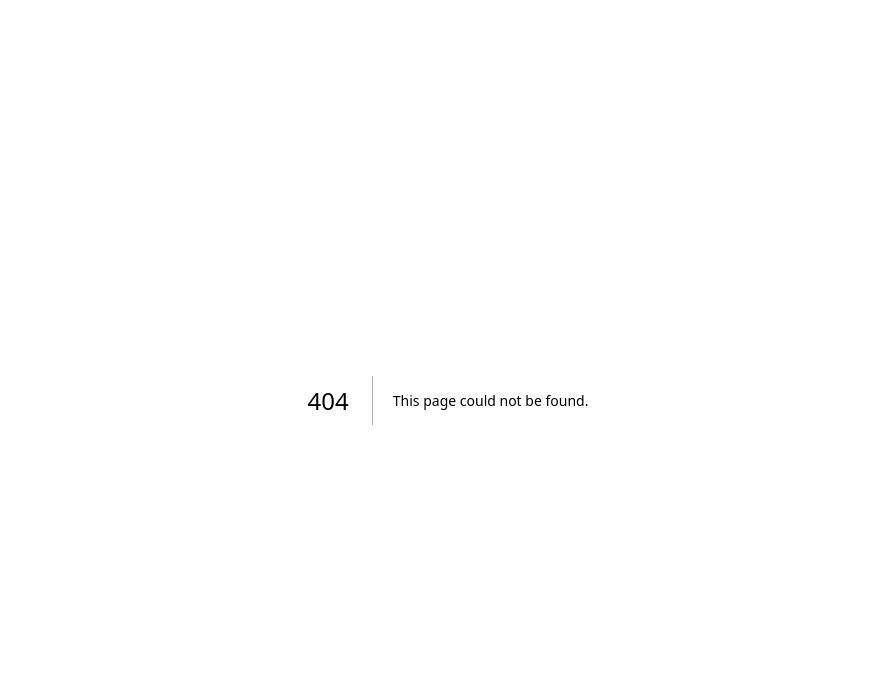
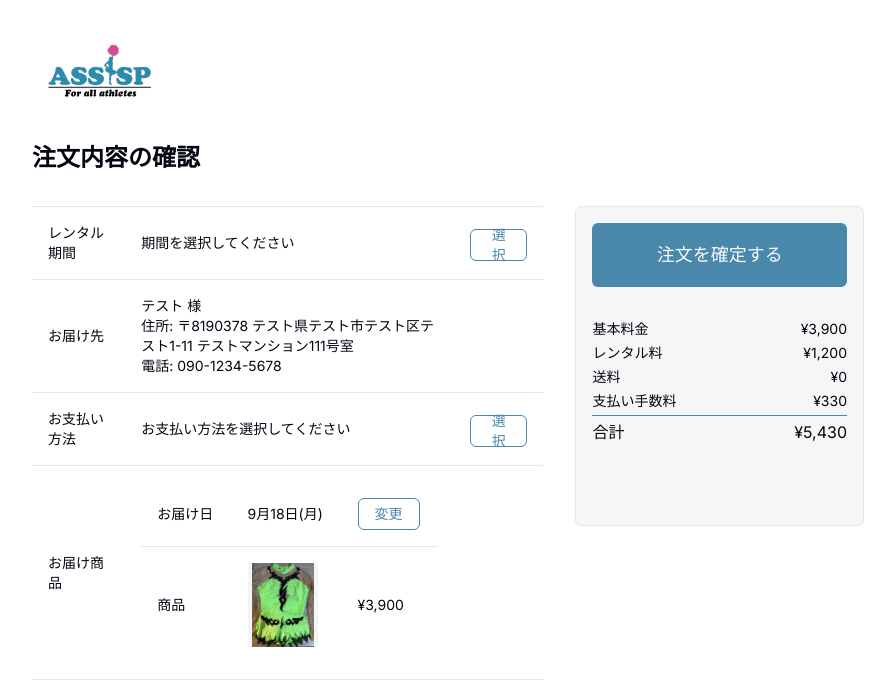
Before and after one commit to zawazawa84/assispo, a Next.js app: page /costume/detail/1/order in a window 1280 px wide. Before the commit this address had no page. Shown: the top 686 px of the page, without its empty margins (192-1087 px from the left). Built offline with nearby package versions, Linux system fonts and the light colour scheme.

Commit message:
注文手続きと確認ページの作成

```diff
--- /dev/null
+++ b/src/app/costume/detail/[costumeId]/order/page.tsx
@@ -0,0 +1,5 @@
+import { CostumeOrder } from '@/features/costume/pages/CostumeOrder';
+
+export default function CostumeOrderPage() {
+  return <CostumeOrder />;
+}
--- /dev/null
+++ b/src/components/ui/table.tsx
@@ -0,0 +1,107 @@
+import * as React from 'react';
+
+import { cn } from '@/lib/utils';
+
+const Table = React.forwardRef<
+  HTMLTableElement,
+  React.HTMLAttributes<HTMLTableElement>
+>(({ className, ...props }, ref) => (
+  <div className="w-full overflow-auto">
+    <table
+      ref={ref}
+      className={cn('w-full caption-bottom text-sm', className)}
+      {...props}
+    />
+  </div>
+));
+Table.displayName = 'Table';
+
+const TableHeader = React.forwardRef<
+  HTMLTableSectionElement,
+  React.HTMLAttributes<HTMLTableSectionElement>
+>(({ className, ...props }, ref) => (
+  <thead ref={ref} className={cn('[&_tr]:border-b', className)} {...props} />
+));
+TableHeader.displayName = 'TableHeader';
+
+const TableBody = React.forwardRef<
+  HTMLTableSectionElement,
+  React.HTMLAttributes<HTMLTableSectionElement>
+>(({ className, ...props }, ref) => (
+  <tbody
+    ref={ref}
+    className={cn('[&_tr:last-child]:border-0', className)}
+    {...props}
+  />
+));
+TableBody.displayName = 'TableBody';
+
+const TableFooter = React.forwardRef<
+  HTMLTableSectionElement,
+  React.HTMLAttributes<HTMLTableSectionElement>
+>(({ className, ...props }, ref) => (
+  <tfoot
+    ref={ref}
+    className={cn('bg-primary font-medium text-primary-foreground', className)}
+    {...props}
+  />
+));
+TableFooter.displayName = 'TableFooter';
+
+const TableRow = React.forwardRef<
+  HTMLTableRowElement,
+  React.HTMLAttributes<HTMLTableRowElement>
+>(({ className, ...props }, ref) => (
+  <tr ref={ref} className={cn('border-b', className)} {...props} />
+));
+TableRow.displayName = 'TableRow';
+
+const TableHead = React.forwardRef<
+  HTMLTableCellElement,
+  React.ThHTMLAttributes<HTMLTableCellElement>
+>(({ className, ...props }, ref) => (
+  <th
+    ref={ref}
+    className={cn(
+      'h-12 px-4 text-left align-middle font-medium text-muted-foreground [&:has([role=checkbox])]:pr-0',
+      className,
+    )}
+    {...props}
+  />
+));
+TableHead.displayName = 'TableHead';
+
+const TableCell = React.forwardRef<
+  HTMLTableCellElement,
+  React.TdHTMLAttributes<HTMLTableCellElement>
+>(({ className, ...props }, ref) => (
+  <td
+    ref={ref}
+    className={cn('p-4 align-middle [&:has([role=checkbox])]:pr-0', className)}
+    {...props}
+  />
+));
+TableCell.displayName = 'TableCell';
+
+const TableCaption = React.forwardRef<
+  HTMLTableCaptionElement,
+  React.HTMLAttributes<HTMLTableCaptionElement>
+>(({ className, ...props }, ref) => (
+  <caption
+    ref={ref}
+    className={cn('mt-4 text-sm text-muted-foreground', className)}
+    {...props}
+  />
+));
+TableCaption.displayName = 'TableCaption';
+
+export {
+  Table,
+  TableHeader,
+  TableBody,
+  TableFooter,
+  TableHead,
+  TableRow,
+  TableCell,
+  TableCaption,
+};
--- /dev/null
+++ b/src/features/costume/components/OrderTable.tsx
@@ -0,0 +1,75 @@
+import { Button } from '@/components/ui/button';
+import { Table, TableBody, TableCell, TableRow } from '@/components/ui/table';
+import Image from 'next/image';
+
+export const OrderTable = () => {
+  return (
+    <Table>
+      <TableBody className="border-y">
+        <TableRow>
+          <TableCell className="">レンタル期間</TableCell>
+          <TableCell>期間を選択してください</TableCell>
+          <TableCell>
+            <Button variant="outline" className="h-8 border border-[#4988aa]">
+              <p className="text-[#4988aa]">選択</p>
+            </Button>
+          </TableCell>
+        </TableRow>
+        <TableRow>
+          <TableCell>お届け先</TableCell>
+          <TableCell className="max-w-sm">
+            <p>テスト 様</p>
+            <p>
+              住所: 〒8190378 テスト県テスト市テスト区テスト1-11
+              テストマンション111号室
+            </p>
+            <p>電話: 090-1234-5678</p>
+          </TableCell>
+        </TableRow>
+        <TableRow>
+          <TableCell>お支払い方法</TableCell>
+          <TableCell>お支払い方法を選択してください</TableCell>
+          <TableCell>
+            <Button variant="outline" className="h-8 border border-[#4988aa]">
+              <p className="text-[#4988aa]">選択</p>
+            </Button>
+          </TableCell>
+        </TableRow>
+        <TableRow>
+          <TableCell>お届け商品</TableCell>
+          <TableCell>
+            <Table>
+              <TableBody>
+                <TableRow>
+                  <TableCell>お届け日</TableCell>
+                  <TableCell>9月18日(月)</TableCell>
+                  <TableCell>
+                    <Button
+                      variant="outline"
+                      className="h-8 border border-[#4988aa]"
+                    >
+                      <p className="text-[#4988aa]">変更</p>
+                    </Button>
+                  </TableCell>
+                </TableRow>
+                <TableRow>
+                  <TableCell>商品</TableCell>
+                  <TableCell>
+                    <Image
+                      src={'/item3.png'}
+                      alt=""
+                      width={70}
+                      height={10}
+                      className="object-contain aspect-[5/6] bg-secondary"
+                    />
+                  </TableCell>
+                  <TableCell>¥3,900</TableCell>
+                </TableRow>
+              </TableBody>
+            </Table>
+          </TableCell>
+        </TableRow>
+      </TableBody>
+    </Table>
+  );
+};
--- a/src/features/costume/pages/CostumeDetail.tsx
+++ b/src/features/costume/pages/CostumeDetail.tsx
@@ -1,9 +1,15 @@
+'use client';
+
 import { Header } from '@/components/Layout/Header';
 import { Button } from '@/components/ui/button';
 import { Separator } from '@/components/ui/separator';
+import { pagesPath } from '@/gen/$path';
 import Image from 'next/image';
+import { useRouter } from 'next/navigation';
 
 export const CostumeDetail = () => {
+  const router = useRouter();
+
   return (
     <>
       <header className="sticky top-0 z-10 bg-white">
@@ -29,7 +35,16 @@ export const CostumeDetail = () => {
               <span className="text-base"> + レンタル期間に応じた金額</span>
             </h1>
           </div>
-          <Button className="w-full bg-[#4988aa]">購入手続きへ</Button>
+          <Button
+            className="w-full bg-[#4988aa]"
+            onClick={() =>
+              router.push(
+                pagesPath.costume.detail._costumeId('1').order.$url().path,
+              )
+            }
+          >
+            購入手続きへ
+          </Button>
           <div>
             <h1 className="font-semibold text-xl text-slate-800">商品情報</h1>
             <Separator className="my-2" />
--- a/src/features/costume/pages/CostumeList.tsx
+++ b/src/features/costume/pages/CostumeList.tsx
@@ -2,7 +2,7 @@ import { useState } from 'react';
 import { Button } from '@/components/ui/button';
 import { Tabs, TabsContent, TabsList, TabsTrigger } from '@/components/ui/tabs';
 import Image from 'next/image';
-import { CostumeItem } from '../components/CostumeItem ';
+import { CostumeItem } from '../components/CostumeItem';
 import { Input } from '@/components/ui/input';
 import { Header } from '@/components/Layout/Header';
 import { Separator } from '@/components/ui/separator';
--- /dev/null
+++ b/src/features/costume/pages/CostumeOrder.tsx
@@ -0,0 +1,49 @@
+import { Button } from '@/components/ui/button';
+import { OrderTable } from '../components/OrderTable';
+import { Separator } from '@/components/ui/separator';
+import Image from 'next/image';
+
+export const CostumeOrder = () => {
+  return (
+    <div className="h-screen space-y-8 mt-10 ml-56 mr-56">
+      <Image
+        alt=""
+        src="/assispo_logo.png"
+        width={140}
+        height={10}
+        className="object-cover "
+      />
+      <h1 className="text-2xl font-semibold">注文内容の確認</h1>
+      <div className="flex space-x-8">
+        <OrderTable />
+        <div className="flex flex-col w-100 h-80 p-4 ml-4 space-y-8 border rounded-md bg-[#f6f6f6]">
+          <Button className="h-16 bg-[#4988aa]">
+            <p className="text-lg">注文を確定する</p>
+          </Button>
+          <div className="space-y-1">
+            <div className="flex justify-between">
+              <p className="text-sm">基本料金</p>
+              <p className="text-sm">¥3,900</p>
+            </div>
+            <div className="flex justify-between">
+              <p className="text-sm">レンタル料</p>
+              <p className="text-sm">¥1,200</p>
+            </div>
+            <div className="flex justify-between">
+              <p className="text-sm">送料</p>
+              <p className="text-sm">¥0</p>
+            </div>
+            <div className="flex justify-between">
+              <p className="text-sm">支払い手数料</p>
+              <p className="text-sm">¥330</p>
+            </div>
+            <div className="flex justify-between pt-1 border-t border-[#4988aa]">
+              <p>合計</p>
+              <p>¥5,430</p>
+            </div>
+          </div>
+        </div>
+      </div>
+    </div>
+  );
+};
--- a/src/features/signin/pages/SignIn.tsx
+++ b/src/features/signin/pages/SignIn.tsx
@@ -54,7 +54,7 @@ export const SignInPage = () => {
         <CardFooter className="grid gap-2 space-y-1">
           <Button
             className="bg-[#4988aa]"
-            onClick={() => router.push(pagesPath.costume.$url().pathname)}
+            onClick={() => router.push(pagesPath.costume.$url().path)}
           >
             ログイン
           </Button>
--- a/src/gen/$path.ts
+++ b/src/gen/$path.ts
@@ -10,6 +10,9 @@ export const pagesPath = {
   "costume": {
     "detail": {
       _costumeId: (costumeId: string | number) => ({
+        "order": {
+          $url: (url?: { hash?: string }) => ({ pathname: '/costume/detail/[costumeId]/order' as const, query: { costumeId }, hash: url?.hash, path: `/costume/detail/${costumeId}/order${buildSuffix(url)}` })
+        },
         $url: (url?: { hash?: string }) => ({ pathname: '/costume/detail/[costumeId]' as const, query: { costumeId }, hash: url?.hash, path: `/costume/detail/${costumeId}${buildSuffix(url)}` })
       })
     },
```
Also changed, not shown: src/components/ui/separator.tsx (+13 -13 lines), src/features/costume/components/CostumeItem.tsx (renamed from src/features/costume/components/CostumeItem .tsx).
